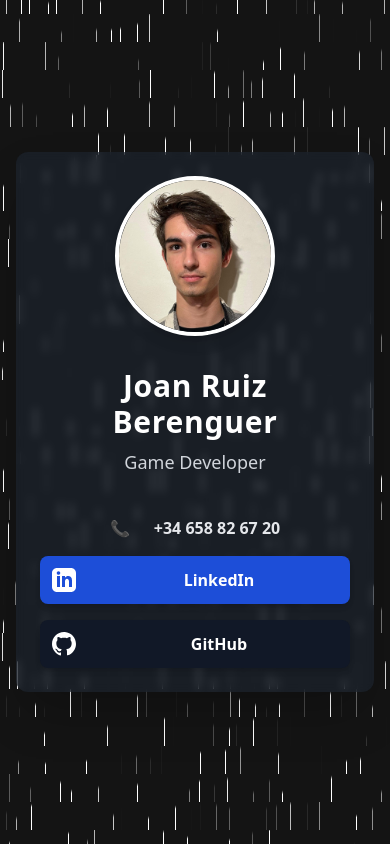
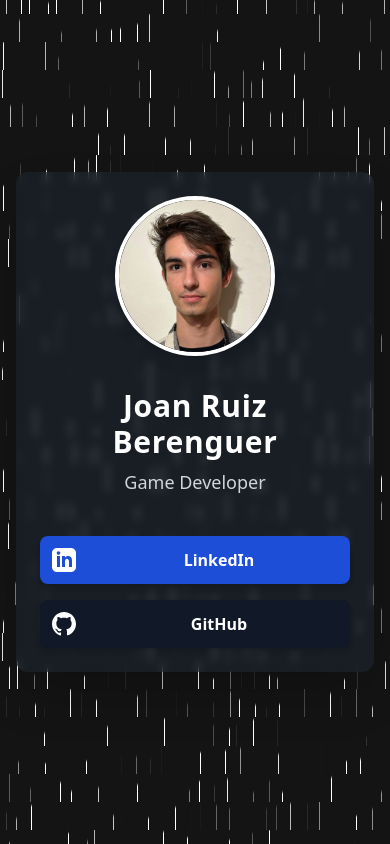
Before and after one commit to Jeruko10/WeightTracker, a plain HTML site: page index.html in a window 390 px wide. Drawn offline with nearby package versions, Linux system fonts and the light colour scheme.

Commit message:
Phone number removed

```diff
--- a/index.html
+++ b/index.html
@@ -68,15 +68,6 @@
 
             <!-- Social/Contact Links (Order is: Phone, LinkedIn, Itch.io, GitHub) -->
             <div class="space-y-4">
-
-                <!-- Phone Number -->
-                <div class="flex items-center justify-center text-left">
-                    <!-- Icon color changed to match text color -->
-                    <span class="text-gray-200 w-8 flex-shrink-0">📞</span>
-                    <span class="ml-3 font-semibold text-gray-200">
-                        +34 658 82 67 20
-                    </span>
-                </div>
 
                 <!-- LinkedIn (Blue) -->
                 <a href="https://www.linkedin.com/in/jeruko/" target="_blank" rel="noopener noreferrer"
```
